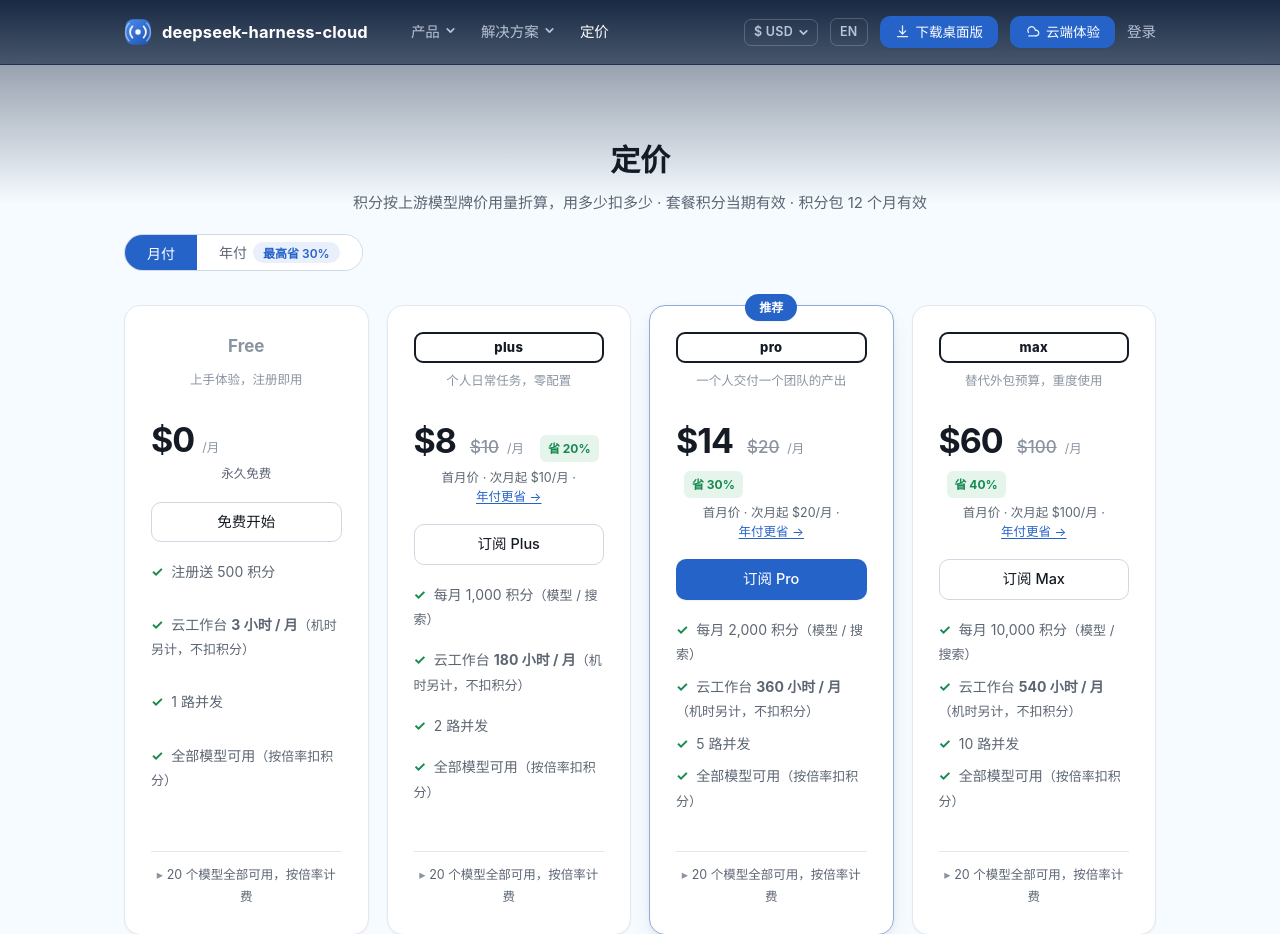
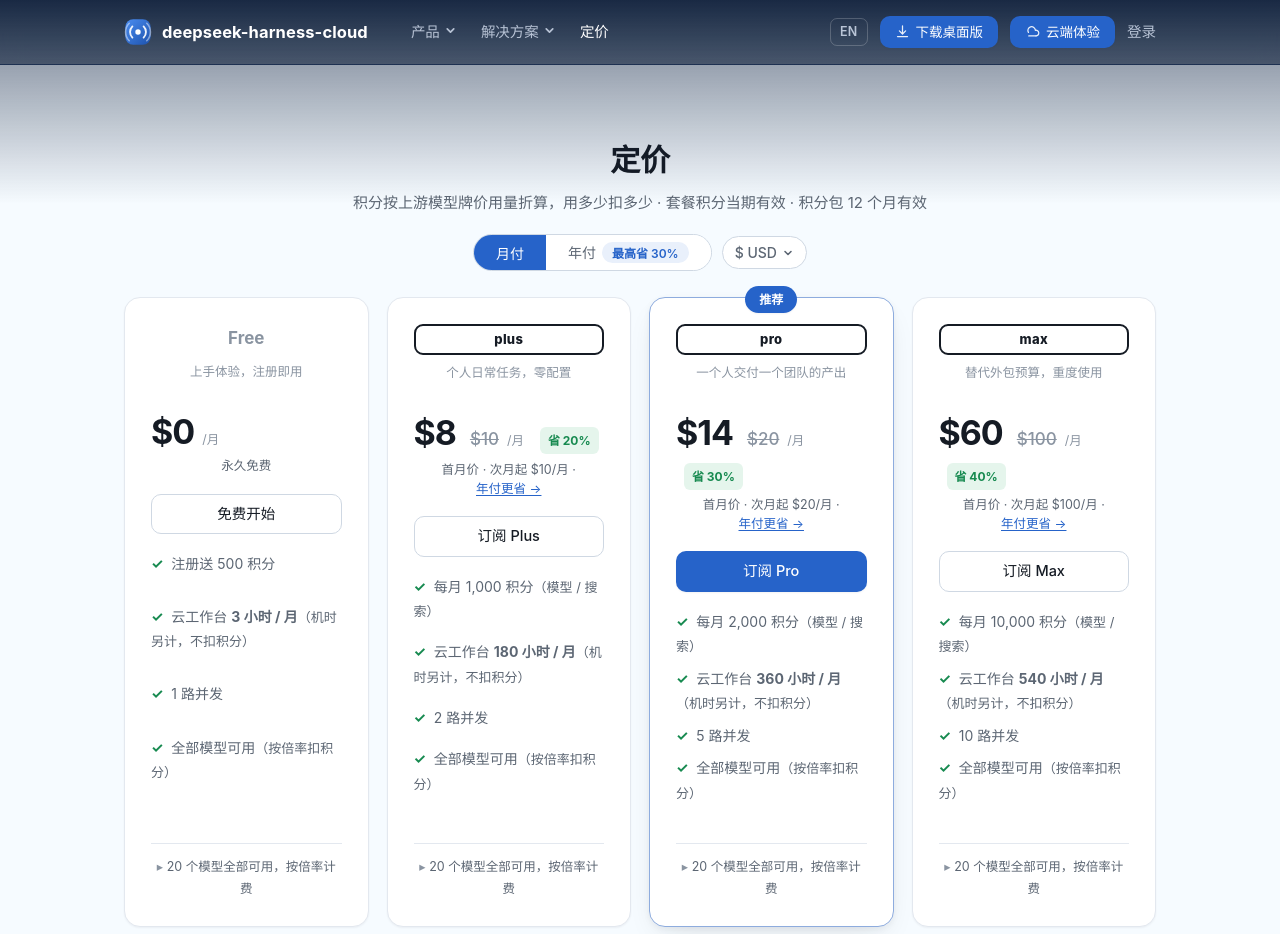
Before and after one commit to AgentsDanceAI/deepseek-harness-cloud, a FastAPI app: page /pricing in a window 1280 px wide. Shown: the top 934 px of the page. Run offline with FastAPI, Linux system fonts and the light colour scheme; parts of the project's set-up code (start-up, migrations or seed data) failed here and were passed over; some libraries are stand-ins or nearby versions.

Commit message:
币种下拉移到月付/年付切换旁
放在顶导意味着每个页面都挂着它，但币种只影响价格。移到定价页，与计费
周期并排——这两个才是同一页上的同类旋钮。语言留在顶导，它确实改变每个
页面。

不再复用 .nav-group：那套颜色是给深色顶栏配的，在浅色页面上是白字白底。
新的 .cur-picker 自带定位上下文（原来由 .nav-group 提供）和一套跟着切换
按钮走的浅色样式。面板不能放进 .cycle-toggle 里——它 overflow:hidden，
下拉会被裁掉——所以外面套了一层 .cycle-row。

加了测试：定价页有、首页/产品/方案/下载页没有，而语言开关四页都在。

Co-Authored-By: Claude Opus 5 <noreply@anthropic.com>

```diff
--- a/server/app/static/app.css
+++ b/server/app/static/app.css
@@ -1129,22 +1129,33 @@ body:not([data-page="landing"]) .section:first-of-type { position: relative; z-i
 @media (max-width: 470px) { .lang-switch { padding: 5px 7px; font-size: 12px; } }
 
 /* ---------- currency picker ----------
-   Styled as a sibling of the language pill rather than of the product menus:
-   the two are the same kind of control, and they sit next to each other. The
-   menu is narrow — six rows of a code and a symbol, not the wide feature
-   panels the .nav-menu default is sized for. */
-.cur-switch > button {
-  margin: 0; padding: 4px 7px 4px 9px; border-radius: 7px;
-  border: 1px solid var(--rule, rgba(255, 255, 255, .2));
-  color: rgba(220, 231, 247, .8); font: 600 12.5px/1.3 var(--font);
-  letter-spacing: .02em;
+   Lives beside the pricing page's monthly/yearly toggle, on the light page
+   surface — NOT in the dark nav, so it takes none of `.nav-group`'s colours.
+   It reuses .nav-menu for the panel (and the [data-nav-group] open/close
+   behaviour) but has to declare its own positioning context, which .nav-group
+   would otherwise have supplied. */
+.cycle-row {
+  display: flex; align-items: center; justify-content: center;
+  gap: 10px; flex-wrap: wrap; margin: 18px 0 8px;
 }
-.cur-switch > button:hover,
-.cur-switch[data-open="true"] > button {
-  color: #fff; background: none; border-color: rgba(255, 255, 255, .45);
+/* The toggle centres itself with auto margins when it stands alone; inside the
+   row those margins fight the flex centring and push the picker to the edge. */
+.cycle-row .cycle-toggle { margin: 0; }
+
+.cur-picker { position: relative; }
+.cur-picker > button {
+  display: inline-flex; align-items: center; gap: 5px;
+  padding: 7px 12px; border-radius: 999px; cursor: pointer;
+  border: 1px solid var(--border-strong); background: var(--card);
+  color: var(--muted); font: 500 14px var(--font);
+  transition: color .15s ease, border-color .15s ease;
 }
-.cur-switch .cur-code { white-space: nowrap; }
-.nav-menu-cur { width: 176px; left: auto; right: 0; padding: 6px; }
+.cur-picker > button:hover,
+.cur-picker[data-open="true"] > button { color: var(--fg); border-color: var(--brand); }
+.cur-picker > button svg { width: 12px; height: 12px; transition: transform .18s ease; }
+.cur-picker[data-open="true"] > button svg { transform: rotate(180deg); }
+.cur-picker .cur-code { white-space: nowrap; }
+.nav-menu-cur { width: 176px; left: 50%; transform: translateX(-50%); padding: 6px; text-align: left; }
 .nav-menu-cur a {
   grid-template-columns: 22px auto 1fr; column-gap: 8px; align-items: center;
   padding: 8px 10px; border-radius: 9px;
@@ -1161,8 +1172,7 @@ body:not([data-page="landing"]) .section:first-of-type { position: relative; z-i
 }
 .nav-menu-cur a.active { background: var(--brand-weak); }
 @media (max-width: 470px) {
-  .cur-switch > button { padding: 4px 6px; font-size: 12px; }
-  .cur-switch > button svg { display: none; }
+  .cur-picker > button { padding: 6px 10px; font-size: 13px; }
 }
 
 /* ---------- pricing ribbon ----------
--- a/server/app/templates/base.html
+++ b/server/app/templates/base.html
@@ -79,22 +79,11 @@
        on the right, so a signed-in visitor reaches the cloud in one click rather
        than hunting for it among links that moved. #}
     <div class="nav-account">
-      {# Both switchers carry every other query parameter through, so changing
-         one does not silently reset the other. #}
-      <div class="nav-group cur-switch" data-nav-group>
-        <button type="button" aria-expanded="false" aria-label="{{ t("nav.currency") }}">
-          <span class="cur-code">{{ currency_symbol }} {{ currency }}</span>
-          <svg viewBox="0 0 12 12" fill="none" aria-hidden="true"><path d="M3 4.5 6 7.5 9 4.5" stroke="currentColor" stroke-width="1.6" stroke-linecap="round" stroke-linejoin="round"/></svg>
-        </button>
-        <div class="nav-menu nav-menu-cur" hidden>
-          {% for c in currency_options %}
-            <a href="{{ c.href }}" rel="nofollow"{% if c.active %} class="active" aria-current="true"{% endif %}>
-              <b>{{ c.symbol }}</b><span>{{ c.code }}</span>
-              {%- if c.code == currency_auto %}<em>{{ t("nav.currency_auto") }}</em>{% endif -%}
-            </a>
-          {% endfor %}
-        </div>
-      </div>
+      {# Language belongs in the nav — it changes every page. Currency only ever
+         changes prices, so its picker lives beside the pricing page's own
+         monthly/yearly toggle rather than following the reader everywhere.
+         Both hrefs carry the rest of the query string, so neither resets the
+         other. #}
       <a class="lang-switch" href="{{ lang_switch_url }}" rel="nofollow"
          aria-label="{{ 'Switch to English' if lang == 'zh' else '切换到中文' }}">{{ other_lang_label }}</a>
       {# The two ways into the product sit together on the right, styled the
--- a/server/app/templates/pricing.html
+++ b/server/app/templates/pricing.html
@@ -10,9 +10,28 @@
     <h1 class="section-title" id="plans">{{ t("pricing.h1") }}</h1>
     <p class="center muted">{{ t("pricing.lede") }}</p>
 
-    <div class="cycle-toggle center" role="tablist">
-      <button class="tab active" data-cycle="monthly" type="button">{{ t("pricing.cycle.monthly") }}</button>
-      <button class="tab" data-cycle="yearly" type="button">{{ t("pricing.cycle.yearly") }}<span class="tag">{{ t("pricing.cycle.yearly_tag") }}</span></button>
+    {# Billing period and currency are the two knobs on this page's prices, so
+       they sit together. The picker is a link list, not a form: an explicit
+       ?cur= is what persists the choice, and it has to work without JS. #}
+    <div class="cycle-row">
+      <div class="cycle-toggle" role="tablist">
+        <button class="tab active" data-cycle="monthly" type="button">{{ t("pricing.cycle.monthly") }}</button>
+        <button class="tab" data-cycle="yearly" type="button">{{ t("pricing.cycle.yearly") }}<span class="tag">{{ t("pricing.cycle.yearly_tag") }}</span></button>
+      </div>
+      <div class="cur-picker" data-nav-group>
+        <button type="button" aria-expanded="false" aria-label="{{ t("nav.currency") }}">
+          <span class="cur-code">{{ currency_symbol }} {{ currency }}</span>
+          <svg viewBox="0 0 12 12" fill="none" aria-hidden="true"><path d="M3 4.5 6 7.5 9 4.5" stroke="currentColor" stroke-width="1.6" stroke-linecap="round" stroke-linejoin="round"/></svg>
+        </button>
+        <div class="nav-menu nav-menu-cur" hidden>
+          {% for c in currency_options %}
+            <a href="{{ c.href }}" rel="nofollow"{% if c.active %} class="active" aria-current="true"{% endif %}>
+              <b>{{ c.symbol }}</b><span>{{ c.code }}</span>
+              {%- if c.code == currency_auto %}<em>{{ t("nav.currency_auto") }}</em>{% endif -%}
+            </a>
+          {% endfor %}
+        </div>
+      </div>
     </div>
 
     <div class="grid grid-4 plan-grid">
```
Also changed, not shown: server/tests/test_webpages.py (+10 -0 lines).
